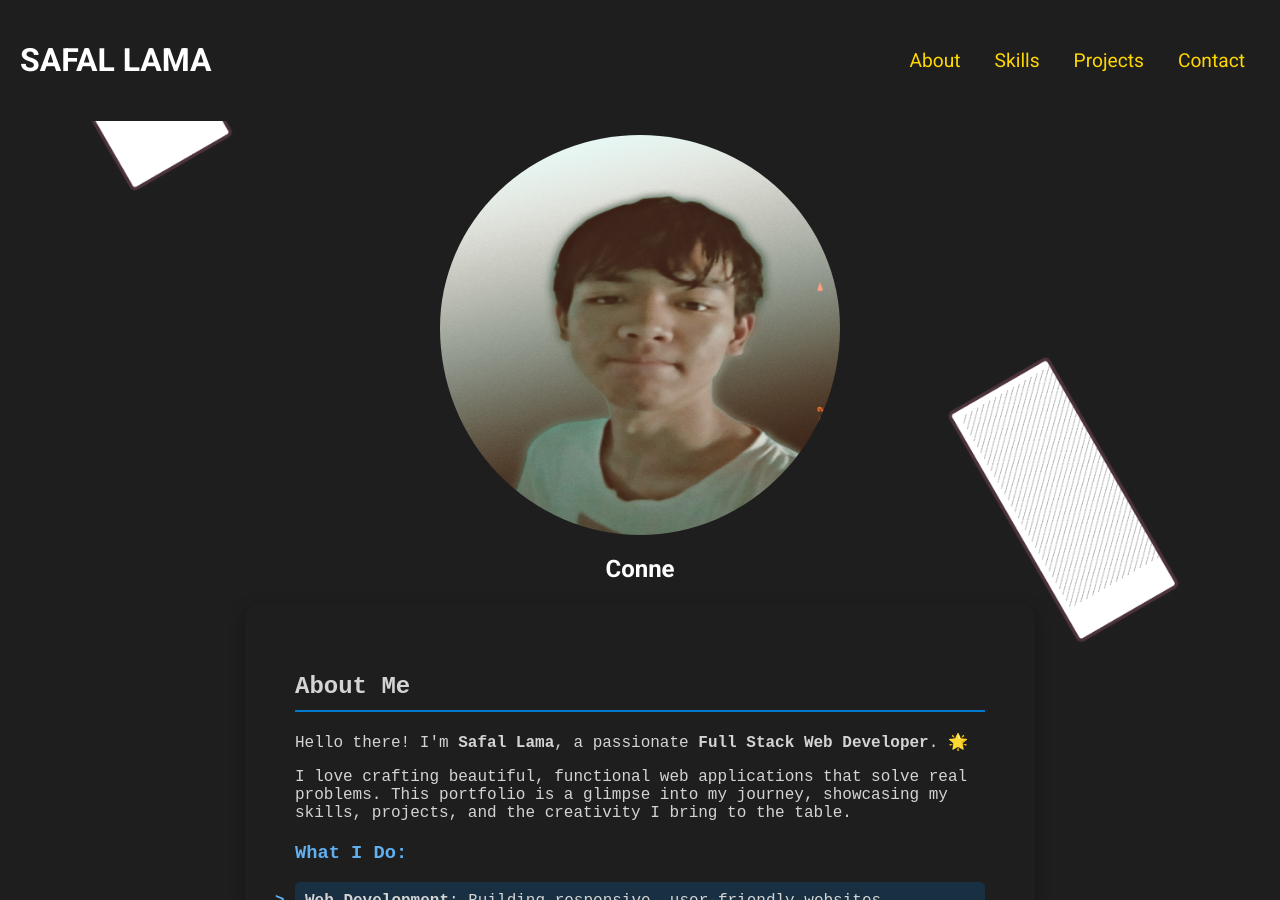
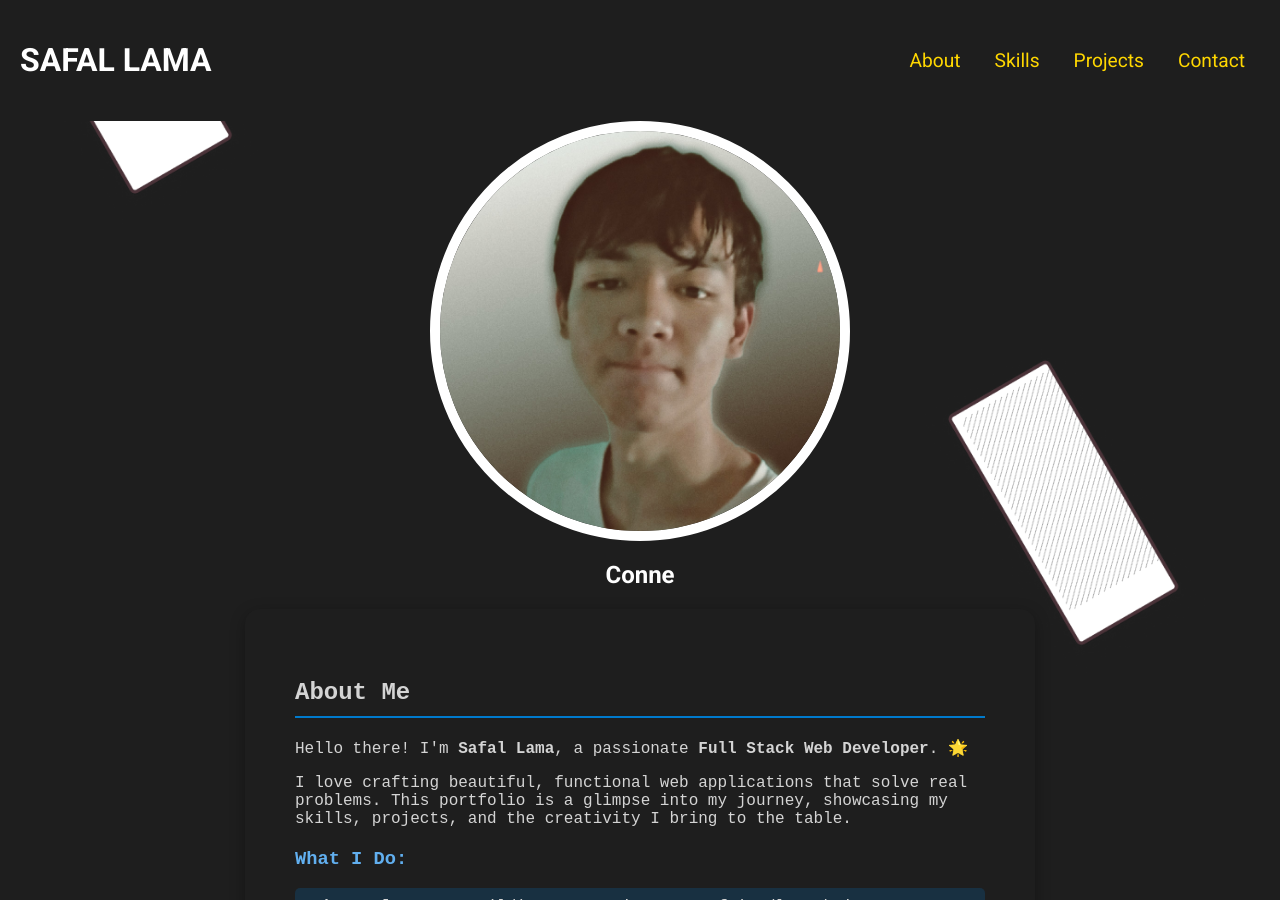
Before and after one commit to Happilli/Happilli.github.io, a Jekyll site: the page built from index.markdown, in a window 1280 px wide and 900 px high. Built offline with Jekyll 4.4.1, drawn with Linux system fonts in a browser that asks for light colours.

```diff
--- a/assets/css/style.css
+++ b/assets/css/style.css
@@ -21,7 +21,7 @@
   flex-direction: column;
   min-height: 100vh;
   color: var(--text-color);
-  background: url("/assets/img/background.png"); /* High-resolution image */
+  background: url("/assets/img/background.png");
   background-size: cover;
   background-repeat: no-repeat;
   background-position: center;
@@ -87,13 +87,26 @@
   margin: 20px 0;
 }
 
-.circular-image {
-  padding-top: 14px;
+.circular-image-wrapper {
   display: block;
   margin: 0 auto;
-  border-radius: 100%;
+  border-radius: 50%;
   width: 400px;
   height: 400px;
+  border: 10px solid #fff;
+  overflow: hidden;
+  position: relative;
+}
+
+.circular-image {
+  width: 100%;
+  height: 100%;
+  object-fit: cover;
+  transition: transform 0.3s ease;
+}
+
+.circular-image-wrapper:hover .circular-image {
+  transform: scale(1.1);
 }
 
 .footer {
@@ -204,16 +217,31 @@
     font-size: 20px;
     margin-right: 8px;
   }
-
-  .circular-image {
-    padding-top: 14px;
+  .circular-image-wrapper {
     display: block;
     margin: 0 auto;
     width: 200px;
     height: 200px;
-    border-radius: 100%;
-    box-sizing: border-box;
+    border-radius: 50%;
+    border: 10px solid #fff;
+    overflow: hidden;
+    position: relative;
   }
+
+  .circular-image {
+    position: absolute;
+    top: 0;
+    left: 0;
+    width: 100%;
+    height: 100%;
+    object-fit: cover;
+    transition: transform 0.3s ease;
+  }
+
+  .circular-image-wrapper:hover .circular-image {
+    transform: scale(1.1);
+  }
+
   .header-title {
     display: none;
   }
--- a/index.markdown
+++ b/index.markdown
@@ -6,7 +6,9 @@
 <body>
   <main>
     <div style="text-align: center;">
-      <img src="{{ '/assets/img/safallama.jpg' | relative_url }}" alt="Safal Lama" class="circular-image" data-aos="fade-up" data-aos-duration="1000" data-aos-delay="100">
+    <div class="circular-image-wrapper">
+      <img src="{{ '/assets/img/safallama.jpg' | relative_url }}" alt="Safal Lama" class="circular-image">
+      </div>
       <div class="typed-container">
         <h2 class="typed-text"></h2>
       </div>
@@ -63,6 +65,7 @@
       <img src="https://raw.githubusercontent.com/devicons/devicon/master/icons/linux/linux-original.svg" width="48" title="Linux" data-aos="fade-up" data-aos-delay="2000" />
       <img src="https://img.icons8.com/fluency/48/fingerprint.png" width="48" title="Cybersecurity" data-aos="fade-up" data-aos-delay="2100" />
     </div>
+
   </div>
 </section>
 <section id="projects" class="section">
```
